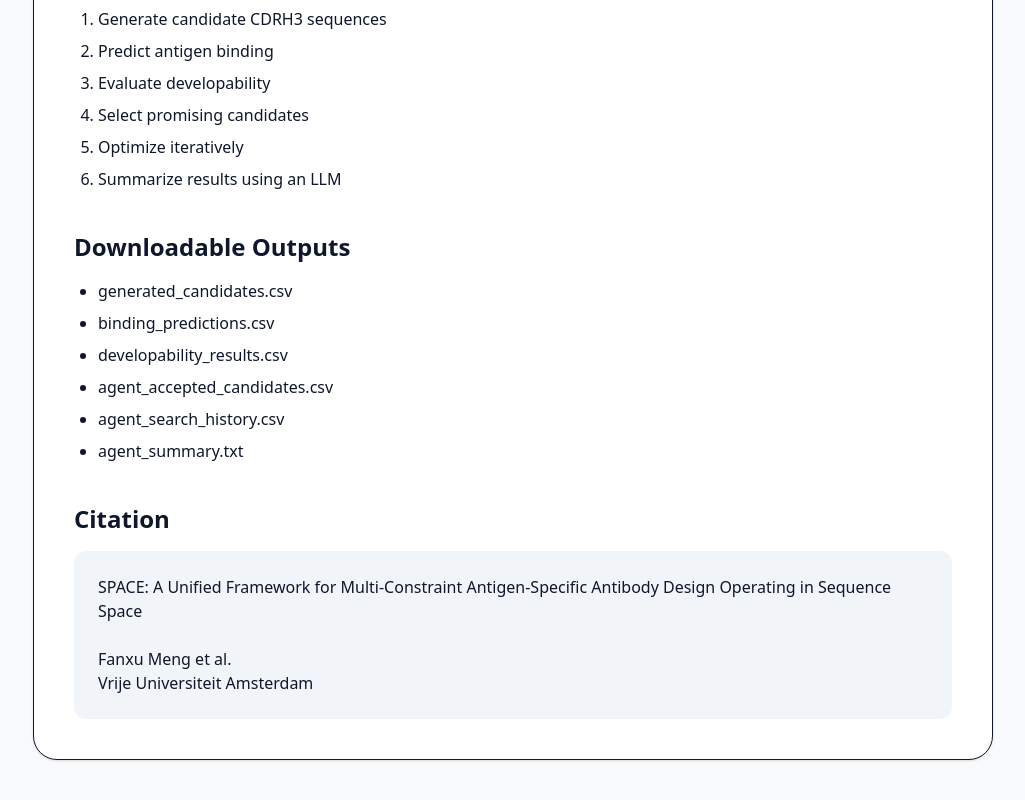
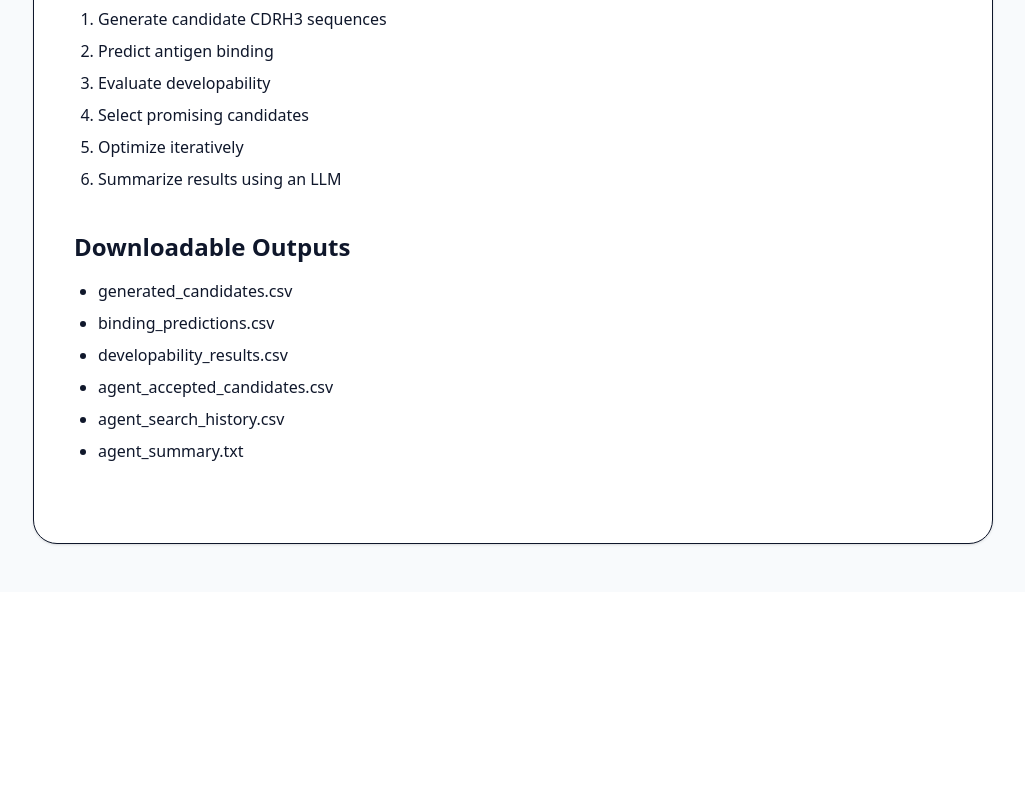
Before and after one commit to Fanxu-alt/Antibody-Design, a Next.js app in the folder frontend/: page /help in a window 1280 px wide. Shown: the part 2137-2937 px from the top of the page, without its empty margins (127-1152 px from the left). After the commit the page ends 2729 px from the top, so only its background shows below. Built offline with nearby package versions, Linux system fonts and the light colour scheme; no server answers.

Commit message:
Update page.tsx

```diff
--- a/frontend/app/help/page.tsx
+++ b/frontend/app/help/page.tsx
@@ -137,17 +137,7 @@ export default function HelpPage() {
             <li>agent_summary.txt</li>
           </ul>
 
-          <h2 className="mb-4 text-2xl font-bold">Citation</h2>
 
-          <div className="rounded-xl bg-slate-100 p-6">
-            SPACE: A Unified Framework for Multi-Constraint
-            Antigen-Specific Antibody Design Operating in Sequence Space
-            <br />
-            <br />
-            Fanxu Meng et al.
-            <br />
-            Vrije Universiteit Amsterdam
-          </div>
         </div>
       </section>
     </main>
```
